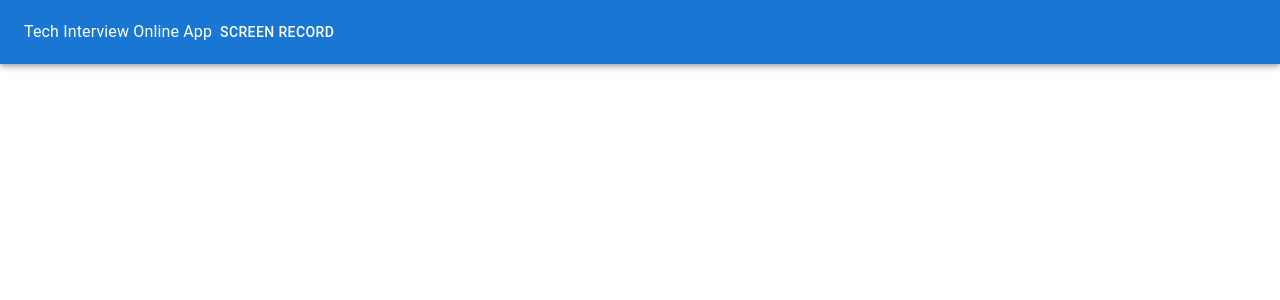
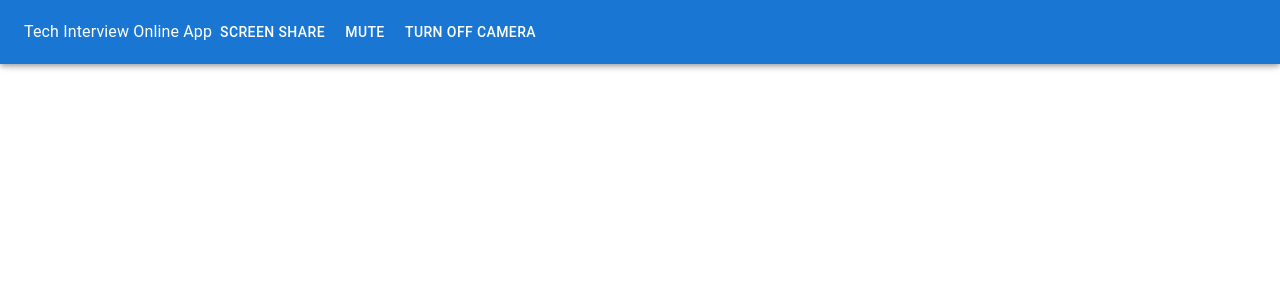
Before and after one commit to khishh/Tech-Interview-Prep-App, a React (Create React App) app in the folder client/: page /screenshare in a window 1280 px wide. Shown: the top 300 px of the page. Built offline with nearby package versions, Linux system fonts and the light colour scheme; no server answers.

Commit message:
implemented audio video toggle & room.tsx clean up

```diff
--- a/client/src/components/PeerVideoPlayer.tsx
+++ b/client/src/components/PeerVideoPlayer.tsx
@@ -12,15 +12,6 @@ export const PeerVideoPlayer = (props: PeerVideoPlayerProps) => {
     useEffect(() => {
         console.log('useEffect: PeerVideoPlayer userId has changed!');
 
-        // props.peer.on('stream', (stream) => {
-        //     console.log('useEffect: PeerVideoPlayer stream streaming...');
-        //     if(videoRef.current){
-        //         videoRef.current.srcObject = stream;
-        //     }
-        // });
-        // return () => {
-        // }
-
         if (videoRef.current) {
             videoRef.current.srcObject = props.stream;
         }
@@ -31,7 +22,7 @@ export const PeerVideoPlayer = (props: PeerVideoPlayerProps) => {
         <Grid item xs={12} md={6}>
             <Paper >
                 <Typography style={{ padding: '10' }} variant="h5" gutterBottom>{props.peerUserName || 'Name'}</Typography>
-                <video playsInline muted autoPlay ref={videoRef} />
+                <video playsInline autoPlay ref={videoRef} />
             </Paper>
         </Grid>
     )
--- a/client/src/components/RoomHeader.tsx
+++ b/client/src/components/RoomHeader.tsx
@@ -1,4 +1,4 @@
-import { AppBar, Box, Button, Container, IconButton, Link, Menu, Toolbar, Typography } from '@mui/material';
+import { AppBar, Box, Button, Toolbar, Typography } from '@mui/material';
 import React from 'react';
 
 const RoomHeader = (props: RoomHeaderProps) => {
@@ -9,7 +9,13 @@ const RoomHeader = (props: RoomHeaderProps) => {
                     <Typography>
                         Tech Interview Online App
                     </Typography>
-                    <Button style={{ color: 'white' }} onClick={props.startScreenShare}>Screen Record</Button>
+                    <Button style={{ color: 'white' }} onClick={props.startScreenShare}>Screen Share</Button>
+                    <Button style={{ color: 'white' }} onClick={props.toggleUserAudio}>
+                        { props.userAudioStatus ? "Mute" : "UnMute"}
+                    </Button>
+                    <Button style={{ color: 'white' }} onClick={props.toggleUserVideo}>
+                        { props.userVideoStatus ? "Turn Off Camera" : "Turn On Camara"}
+                    </Button>
                 </Toolbar>
             </AppBar>
         </Box>
@@ -17,7 +23,11 @@ const RoomHeader = (props: RoomHeaderProps) => {
 }
 
 type RoomHeaderProps = {
-    startScreenShare: () => void;
+    startScreenShare: () => void
+    userAudioStatus: boolean
+    userVideoStatus: boolean
+    toggleUserAudio: () => void
+    toggleUserVideo: () => void
 }
 
 export default RoomHeader;
--- a/client/src/components/ScreenShareTest.tsx
+++ b/client/src/components/ScreenShareTest.tsx
@@ -27,9 +27,17 @@ export const ScreenShareTest = () => {
         setisScreenSharing(false);
     }
 
+    const toggleAudio = () => {
+        console.log('toggle audio');
+    }
+
+    const toggleVideo = () => {
+        console.log('toggle video');
+    }
+
     return (
         <div>
-            <RoomHeader startScreenShare={startScreenShare}/>
+            <RoomHeader startScreenShare={startScreenShare} userAudioStatus={true} userVideoStatus={true} toggleUserAudio={toggleAudio} toggleUserVideo={toggleVideo}/>
             {
                 isScreenSharing &&
                 <video playsInline autoPlay ref={screenShareRef} />
--- a/client/src/components/VideoPlayer.tsx
+++ b/client/src/components/VideoPlayer.tsx
@@ -10,7 +10,7 @@ export const VideoPlayer = (props: Props) => {
         <Grid item xs={12} md={6}>
             <Paper>
                 <Typography align="center" variant="h5" gutterBottom>{props.username || 'Name'}</Typography>
-                <video playsInline muted autoPlay ref={props.videoRef} />
+                <video playsInline autoPlay ref={props.videoRef} />
             </Paper>
 
         </Grid>
@@ -20,5 +20,5 @@ export const VideoPlayer = (props: Props) => {
 
 type Props = {
     username: string
-    videoRef: any
+    videoRef: React.MutableRefObject<HTMLVideoElement | null>
 }
--- a/client/src/pages/Room.tsx
+++ b/client/src/pages/Room.tsx
@@ -16,23 +16,20 @@ export const Room = () => {
 
     const { roomId } = useParams();
 
-    // const { userVideoRef, peerVideoRef, userstream, userId, username: yourname, peers, setPeers, createPeer, addPeer, code, setCode, onUserLeft } = useContext(SocketContext);
     const { userId, username: yourname } = useContext(SocketContext);
 
-    // const [peers, setPeers] = useState<Peer.Instance[]>([]);
     const [calls, setCalls] = useState<Call[]>([]);
     const [code, setCode] = useState('');
     const [isScreenSharing, setIsScreenSharing] = useState(false);
-    const userVideoRef = useRef<HTMLVideoElement>();
+    const [userAudioStatus, setUserAudioStatus] = useState(true);
+    const [userVideoStatus, setUserVideoStatus] = useState(true);
+    const userVideoRef = useRef<HTMLVideoElement | null>(null);
     const peerVideoRef = useRef<PeerVideoRefType[]>([]);
     const userstream = useRef<MediaStream>();
     const screenShareStream = useRef<MediaStream>();
 
 
-    // console.log(`peers size: ${peers.length}`);
     console.log(`calls size: ${calls.length}`);
-
-    // console.log(peers);
     console.log(calls);
 
 
@@ -71,12 +68,6 @@ export const Room = () => {
                             });
 
                             existingPeer.on('stream', stream => {
-                                // existingCalls.push({
-                                //     peername: username,
-                                //     peeruserId: userId,
-                                //     peer: existingPeer,
-                                //     stream
-                                // });
                                 setCalls((prevCalls) => [...prevCalls, {
                                     peername: username,
                                     peeruserId: userId,
@@ -89,8 +80,7 @@ export const Room = () => {
                         }
 
                     });
-                    // setPeers((prevPeers) => [...prevPeers, ...existingPeers]);
-                    // setCalls((prevCalls) => [...prevCalls, ...existingCalls]);
+
                 });
 
                 socket.on('callingUser', (callerId, signalData, callerUsername) => {
@@ -103,8 +93,6 @@ export const Room = () => {
                         username: callerUsername,
                         peer: peer
                     });
-
-                    // setPeers((prevPeers) => [...prevPeers, peer]);
 
                     peer.on('stream', stream => {
                         setCalls((prevCalls) => [...prevCalls, {
@@ -131,24 +119,6 @@ export const Room = () => {
                 });
             });
 
-        // socket.on('userLeft', (leftUserId, leftUsername) => {
-        //     console.log(`${leftUsername} has left the room`);
-
-        //     onUserLeft(leftUserId);
-        //     console.log(peers);
-
-        //     const peerRefOfLeftUser = peerVideoRef.current.find((peer: { userId: string; }) => peer.userId === leftUserId);
-        //     if (peerRefOfLeftUser) {
-        //         const remainingPeers = peers.filter((peer) => peer !== peerRefOfLeftUser.peer);
-        //         console.log(remainingPeers);
-
-        //         peerRefOfLeftUser.peer.destroy();
-        //         setPeers(remainingPeers);
-        //         peerVideoRef.current = peerVideoRef.current.filter(peer => peer.userId !== leftUserId);
-
-        //     }
-        // });
-
         window.addEventListener('popstate', (event) => {
             if (userstream.current) {
                 userstream.current.getTracks().forEach(track => {
@@ -169,23 +139,19 @@ export const Room = () => {
 
     // anytime after the number of user in the room changes
     useEffect(() => {
-        // console.log('useEffect: The number of peers changes to ' + peers.length);
         console.log('useEffect: The number of calls changes to ' + calls.length);
 
 
         socket.on('userLeft', (leftUserId, leftUsername) => {
             console.log(`${leftUsername} has left the room`);
-            // console.log(peers);
             console.log(calls);
 
             const peerRefOfLeftUser = peerVideoRef.current.find((peer: { userId: string; }) => peer.userId === leftUserId);
             if (peerRefOfLeftUser) {
-                // const remainingPeers = peers.filter((peer) => peer !== peerRefOfLeftUser.peer);
                 const remainingCalls = calls.filter((call) => call.peeruserId !== leftUserId);
                 console.log(remainingCalls);
 
                 peerRefOfLeftUser.peer.destroy();
-                // setPeers(remainingPeers);
                 setCalls(remainingCalls);
                 peerVideoRef.current = peerVideoRef.current.filter(peer => peer.userId !== leftUserId);
 
@@ -287,15 +253,32 @@ export const Room = () => {
         setIsScreenSharing(false);
     }
 
+    const toggleAudio= () => {
+        setUserAudioStatus(prevMicStatus => {
+            if(userstream.current) {
+                userstream.current.getAudioTracks()[0].enabled = !prevMicStatus
+            }
+            return !prevMicStatus;
+        });
+    }
+
+    const toggleVideo = () => {
+        setUserVideoStatus(prevVideoStatus => {
+            if(userstream.current) {
+                userstream.current.getVideoTracks()[0].enabled = !prevVideoStatus;
+            }
+            return !prevVideoStatus;
+        });
+    }
+
     return (
         <>
-            <RoomHeader startScreenShare={startScreenShare} />
+            <RoomHeader startScreenShare={startScreenShare} userAudioStatus={userAudioStatus} userVideoStatus={userVideoStatus} toggleUserAudio={toggleAudio} toggleUserVideo={toggleVideo}/>
             <h1>{`You are currently in room : ${roomId}`}</h1>
 
             <div style={{ display: 'flex', flexDirection: 'row', width: '100%' }}>
                 <Grid style={{ flex: 1 }} container>
-                    <VideoPlayer username={yourname} videoRef={userVideoRef} />
-                    {/* {peers.map(peer => <PeerVideoPlayer userId="userId" peerUserName="user2" peer={peer} />)} */}
+                    <VideoPlayer username={yourname} videoRef={userVideoRef}/>
                     {calls.map(call => <PeerVideoPlayer key={call.peeruserId} userId={call.peeruserId} peerUserName={call.peername} peer={call.peer} stream={call.stream} />)}
                 </Grid>
                 <div style={{ flex: 1 }}>
```
